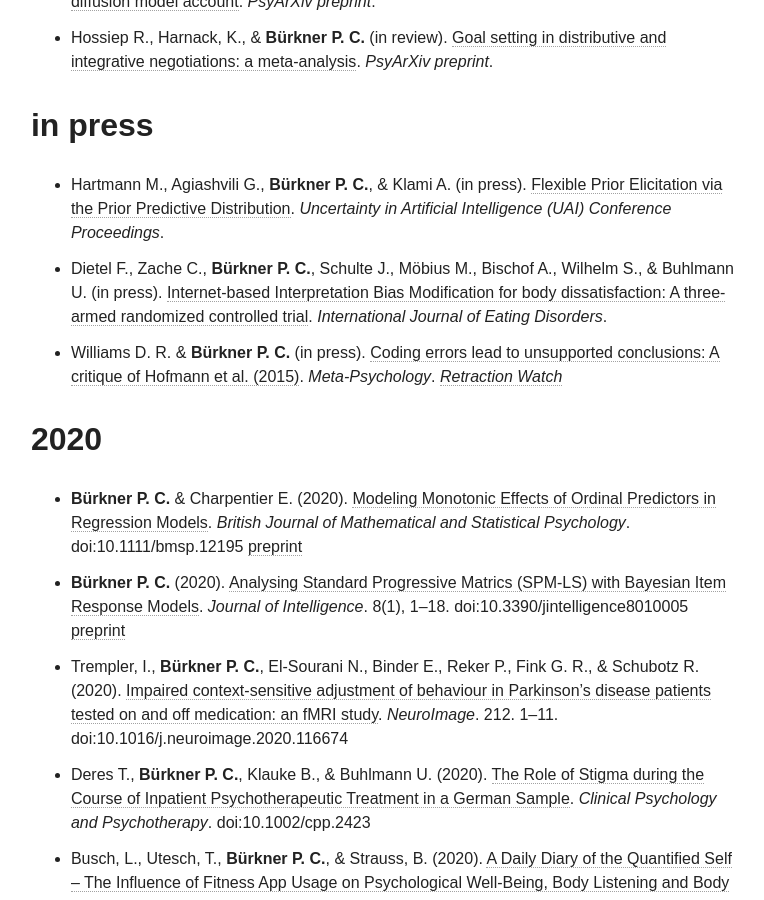
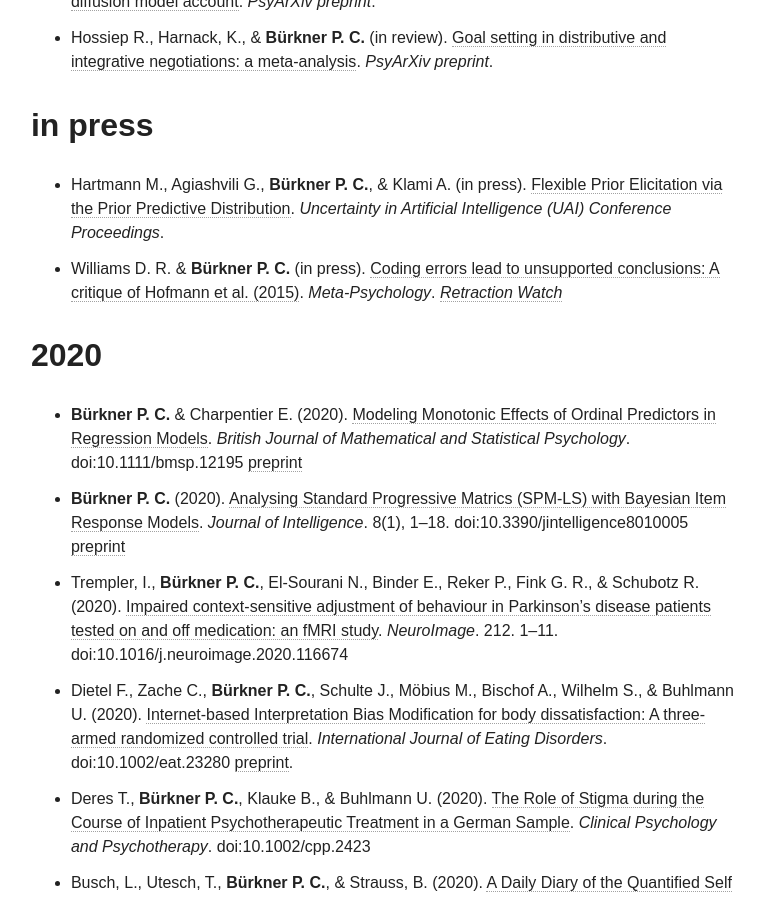
Before and after one commit to paul-buerkner/paul-buerkner.github.io, a Jekyll site: the page built from publications/index.md, in a window 1280 px wide and 900 px high, scrolled down 1580 px. Shown: the whole window, without its empty margins (255-1019 px from the left). Built offline with Jekyll 4.4.1, drawn with Linux system fonts in a browser that asks for light colours; nearby versions of some CDN libraries; some of the changed lines change nothing that is shown.

Commit message:
move paper to 'published'

```diff
--- a/publications/index.md
+++ b/publications/index.md
@@ -25,7 +25,6 @@ excerpt: "A list of my publications"
 ## in press
 
 * Hartmann M., Agiashvili G., **Bürkner P. C.**, &  Klami A. (in press). [Flexible Prior Elicitation via the Prior Predictive Distribution](https://arxiv.org/abs/2002.09868). *Uncertainty in Artificial Intelligence (UAI) Conference Proceedings*.
-* Dietel F., Zache C., **Bürkner P. C.**, Schulte J., Möbius M., Bischof A., Wilhelm S., & Buhlmann U. (in press). [Internet-based Interpretation Bias Modification for body dissatisfaction: A three-armed randomized controlled trial](https://psyarxiv.com/y73rd/). *International Journal of Eating Disorders*.
 * Williams D. R. & **Bürkner P. C.** (in press). [Coding errors lead to unsupported conclusions: A critique of Hofmann et al. (2015)](https://osf.io/preprints/psyarxiv/2jpdb/). *Meta-Psychology*. [*Retraction Watch*](http://retractionwatch.com/2016/10/04/oh-well-love-hormone-doesnt-reduce-psychiatric-symptoms-says-researchers-in-request-to-retract/)
 
 ## 2020
@@ -33,6 +32,7 @@ excerpt: "A list of my publications"
 * **Bürkner P. C.** & Charpentier E. (2020). [Modeling Monotonic Effects of Ordinal Predictors in Regression Models](https://doi.org/10.1111/bmsp.12195). *British Journal of Mathematical and Statistical Psychology*. doi:10.1111/bmsp.12195 [preprint](https://psyarxiv.com/9qkhj/)
 * **Bürkner P. C.** (2020). [Analysing Standard Progressive Matrics (SPM-LS) with Bayesian Item Response Models](https://www.mdpi.com/2079-3200/8/1/5). *Journal of Intelligence*. 8(1), 1--18. doi:10.3390/jintelligence8010005 [preprint](https://psyarxiv.com/gn5hk)
 * Trempler, I., **Bürkner P. C.**, El-Sourani N., Binder E., Reker P., Fink G. R., & Schubotz R. (2020). [Impaired context-sensitive adjustment of behaviour in Parkinson's disease patients tested on and off medication: an fMRI study](https://doi.org/10.1016/j.neuroimage.2020.116674). *NeuroImage*. 212. 1--11. doi:10.1016/j.neuroimage.2020.116674
+* Dietel F., Zache C., **Bürkner P. C.**, Schulte J., Möbius M., Bischof A., Wilhelm S., & Buhlmann U. (2020). [Internet-based Interpretation Bias Modification for body dissatisfaction: A three-armed randomized controlled trial](http://dx.doi.org/10.1002/eat.23280). *International Journal of Eating Disorders*. doi:10.1002/eat.23280 [preprint](https://psyarxiv.com/y73rd/).
 * Deres T., **Bürkner P. C.**, Klauke B., & Buhlmann U. (2020). [The Role of Stigma during the Course of Inpatient Psychotherapeutic Treatment in a German Sample](https://doi.org/10.1002/cpp.2423). *Clinical Psychology and Psychotherapy*. doi:10.1002/cpp.2423
 * Busch, L., Utesch, T., **Bürkner P. C.**, & Strauss, B. (2020). [A Daily Diary of the Quantified Self – The Influence of Fitness App Usage on Psychological Well-Being, Body Listening and Body Trusting](http://dx.doi.org/10.1123/jsep.2019-0315). *Journal of Sport & Exercise Psychology*. doi:10.1123/jsep.2019-0315 [preprint](https://psyarxiv.com/cd6t8/)
 
```
